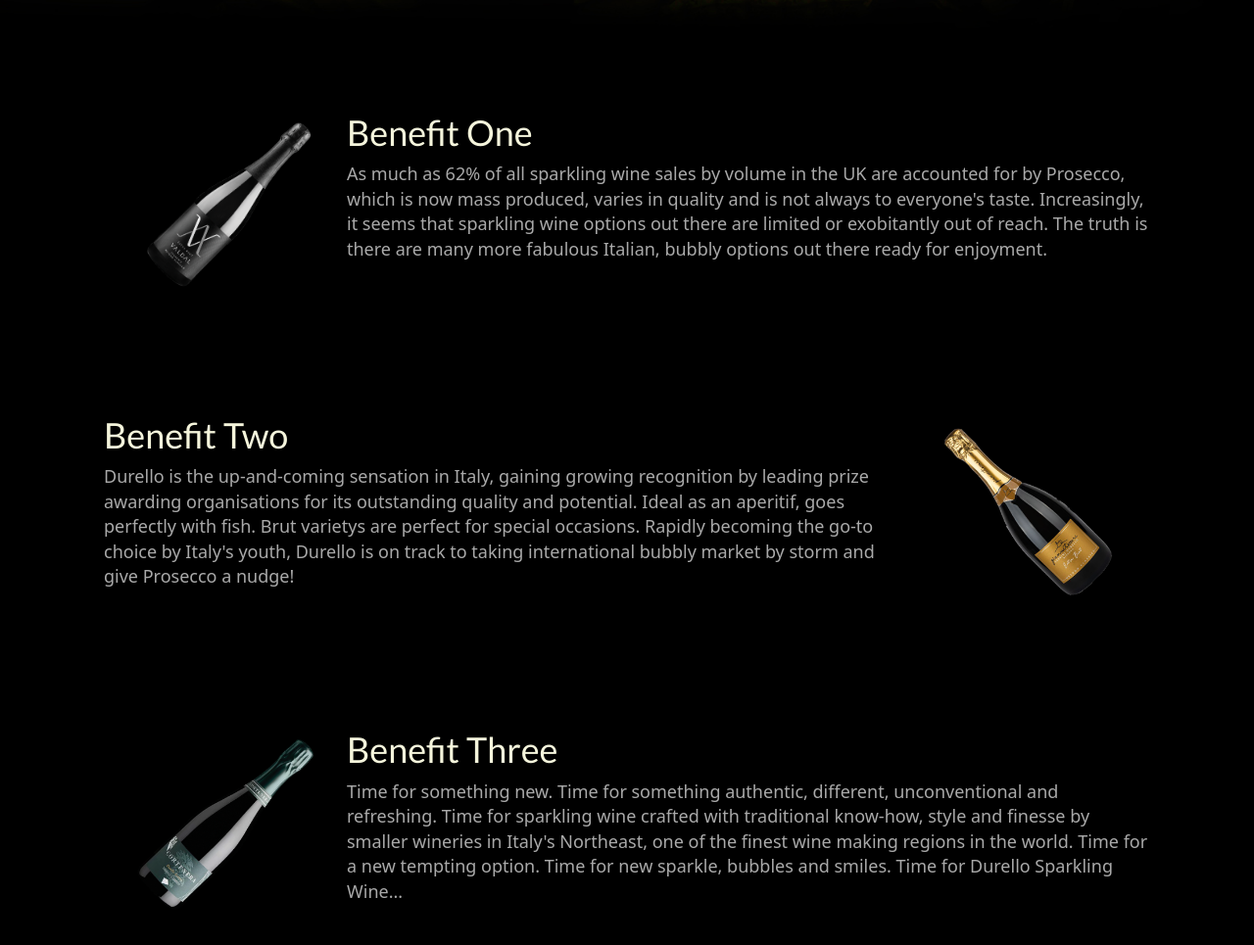
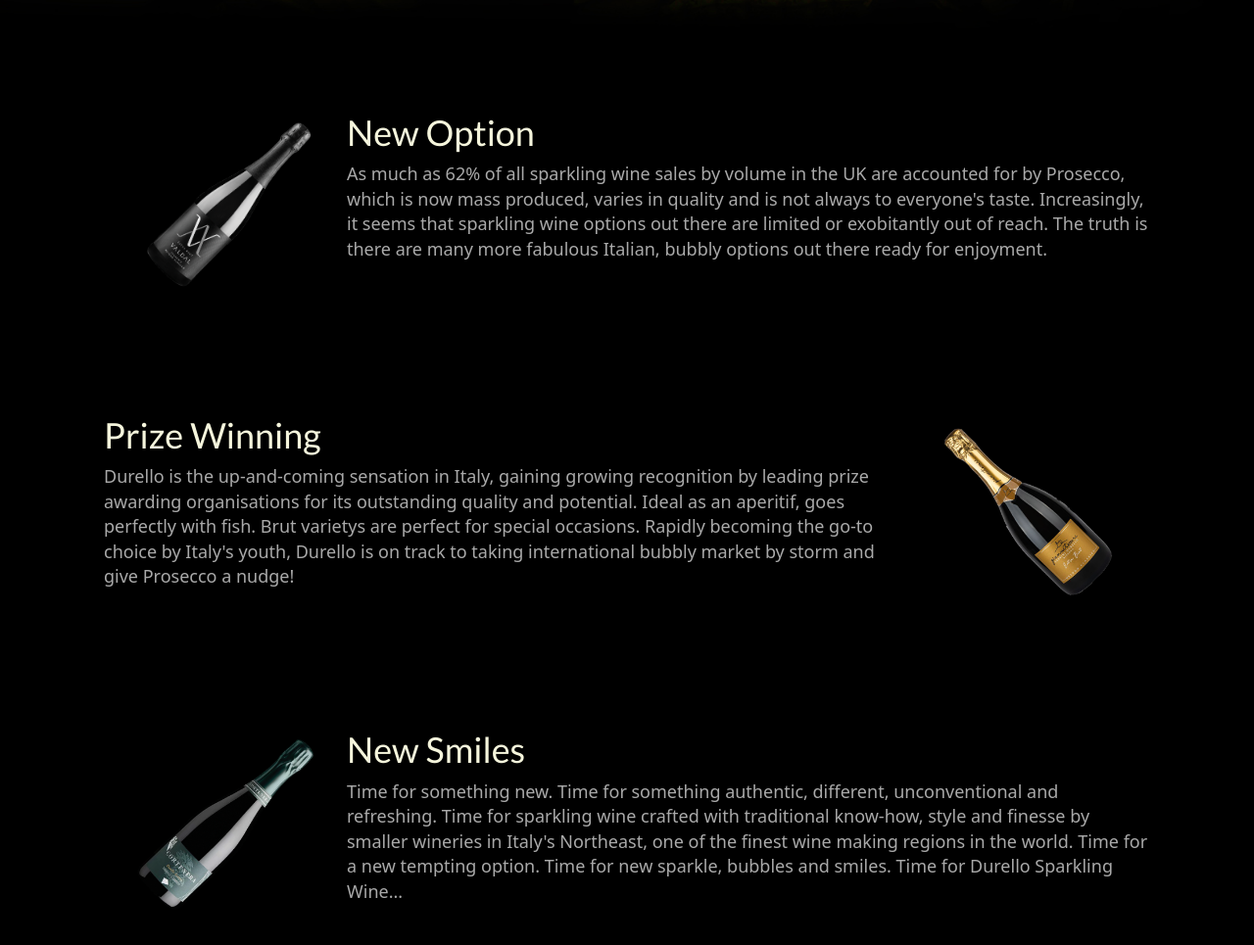
Before and after one commit to GiovanniReniero/BB-copy, a plain HTML site: page index.html in a window 1280 px wide. Shown: the part 679-1644 px from the top of the page at 98% size. Drawn offline with nearby package versions, Linux system fonts and the light colour scheme.

Commit message:
Fixed titles to cards

```diff
--- a/index.html
+++ b/index.html
@@ -60,7 +60,7 @@
       <div class=" card-stuff d-flex flex-column flex-md-row justify-content-around align-items-center p-4">
         <img src="images/first_bottle.png" alt="Bottle of Durello Wine" class="cardPic" >
         <div class="cardText">
-          <h2 class="text-start"> Benefit One</h2>
+          <h2 class="text-start"> New Option</h2>
           <p>
             As much as 62% of all sparkling wine sales by volume in the UK are accounted for by Prosecco, which is now mass produced, varies in quality and is not always to everyone's taste.  Increasingly, it seems that sparkling wine options out there are limited or exobitantly out of reach. The truth is there are many more fabulous Italian, bubbly options out there ready for enjoyment.
           </p>
@@ -69,7 +69,7 @@
       <br>
       <div class=" card-stuff d-flex flex-column-reverse flex-md-row justify-content-around align-items-center  p-4">
         <div class="cardText">
-          <h2 class="text-start"> Benefit Two</h2>
+          <h2 class="text-start"> Prize Winning</h2>
           <p>
            Durello is the up-and-coming sensation in Italy, gaining growing recognition by leading prize awarding organisations for its outstanding quality and potential. Ideal as an aperitif, goes perfectly with fish. Brut varietys are perfect for special occasions. Rapidly becoming the go-to choice by Italy's youth, Durello is on track to taking international bubbly market by storm and give Prosecco a nudge!
           </p>
@@ -80,7 +80,7 @@
       <div class=" card-stuff d-flex flex-column flex-md-row justify-content-around align-items-center  p-4" >
         <img src="images/third_bottle.png" alt="Bottle of Durello Wine" class="cardPic" >
         <div class="cardText">
-          <h2 class="text-start"> Benefit Three</h2>
+          <h2 class="text-start"> New Smiles</h2>
           <p>
             Time for something new. Time for something authentic, different, unconventional and refreshing. Time for sparkling wine crafted with traditional know-how, style and finesse by smaller wineries in Italy's Northeast, one of the finest wine making regions in the world. Time for a new tempting option. Time for new sparkle, bubbles and smiles. Time for Durello Sparkling Wine...
           </p>
```
